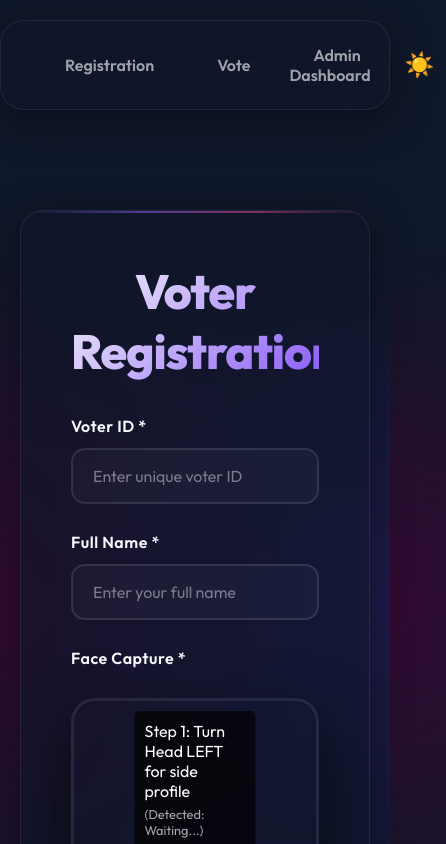
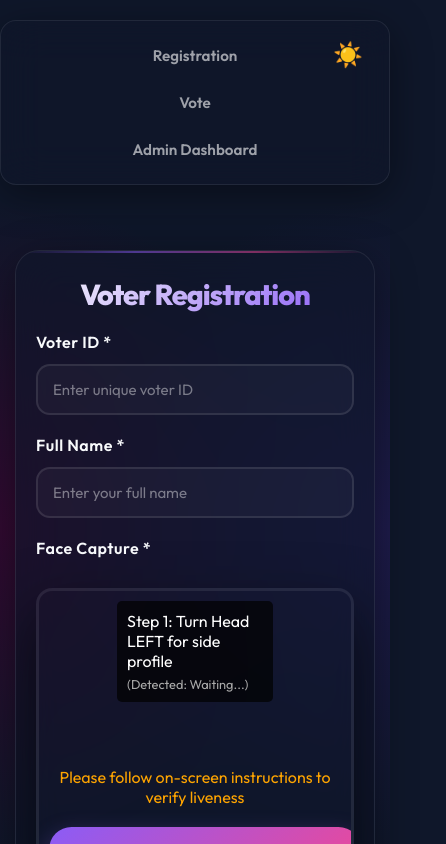
Before and after one commit to varunteja62/voting-system, a React (Create React App) app in the folder frontend/: page / in a window 390 px wide. Shown: the top 844 px of the page, 446 px wide, since content can reach past the window. Built offline with nearby package versions, Linux system fonts and the light colour scheme; no server answers.

Commit message:
Optimize frontend responsive design for mobile and iPads

```diff
--- a/frontend/src/index.css
+++ b/frontend/src/index.css
@@ -437,3 +437,107 @@ video {
 ::-webkit-scrollbar-track { background: var(--bg-color-1); }
 ::-webkit-scrollbar-thumb { background: var(--glass-border); border-radius: 6px; }
 ::-webkit-scrollbar-thumb:hover { background: var(--accent-1); }
+
+/* Responsive Design for Tablets and iPads */
+@media (max-width: 768px) {
+  .container {
+    padding: 20px 15px;
+  }
+  .nav {
+    flex-direction: column;
+    padding: 15px 20px;
+    gap: 15px;
+    border-radius: 16px;
+  }
+  .nav-links {
+    flex-wrap: wrap;
+    justify-content: center;
+    gap: 10px;
+  }
+  .nav-links a {
+    padding: 10px 15px;
+    font-size: 0.95rem;
+  }
+  .theme-toggle {
+    position: absolute;
+    top: 15px;
+    right: 15px;
+  }
+  .card {
+    padding: 35px 25px;
+    margin: 20px auto;
+  }
+  h1 {
+    font-size: 2.2rem;
+    margin-bottom: 25px;
+  }
+  h2 {
+    font-size: 1.5rem;
+  }
+  .stat-card .stat-value {
+    font-size: 3rem;
+  }
+  .candidates-list label {
+    padding: 16px;
+    font-size: 1rem;
+  }
+}
+
+/* Responsive Design for Mobile Phones */
+@media (max-width: 480px) {
+  .nav {
+    padding: 15px 10px;
+  }
+  .nav-links {
+    flex-direction: column;
+    width: 100%;
+    gap: 8px;
+  }
+  .nav-links li {
+    width: 100%;
+    text-align: center;
+  }
+  .nav-links a {
+    display: block;
+    width: 100%;
+  }
+  .theme-toggle {
+    top: 10px;
+    right: 15px;
+  }
+  .card {
+    padding: 25px 20px;
+    margin: 15px auto;
+  }
+  h1 {
+    font-size: 1.8rem;
+    margin-bottom: 20px;
+  }
+  .form-group {
+    margin-bottom: 20px;
+  }
+  /* Fix overlapping in candidate list */
+  .candidates-list label {
+    padding: 15px;
+    font-size: 0.95rem;
+    align-items: flex-start;
+    gap: 10px;
+    flex-wrap: wrap;
+  }
+  .candidates-list input[type="radio"] {
+    margin-top: 2px;
+  }
+  input[type="text"],
+  input[type="password"],
+  input[type="email"] {
+    padding: 14px 15px;
+    font-size: 15px;
+  }
+  button {
+    padding: 14px 20px;
+    font-size: 15px;
+  }
+  .video-container {
+    border-radius: 16px;
+  }
+}
```
